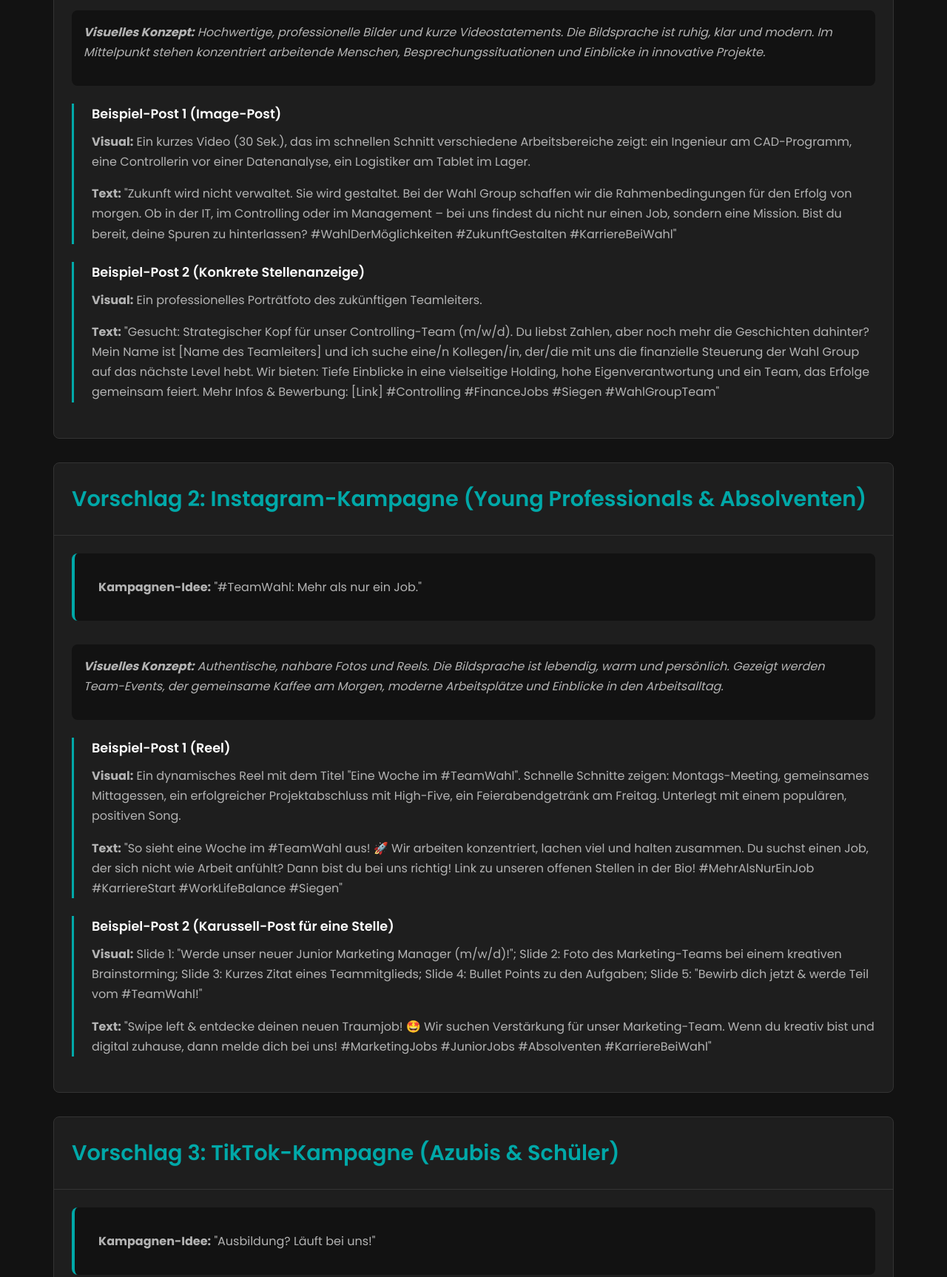
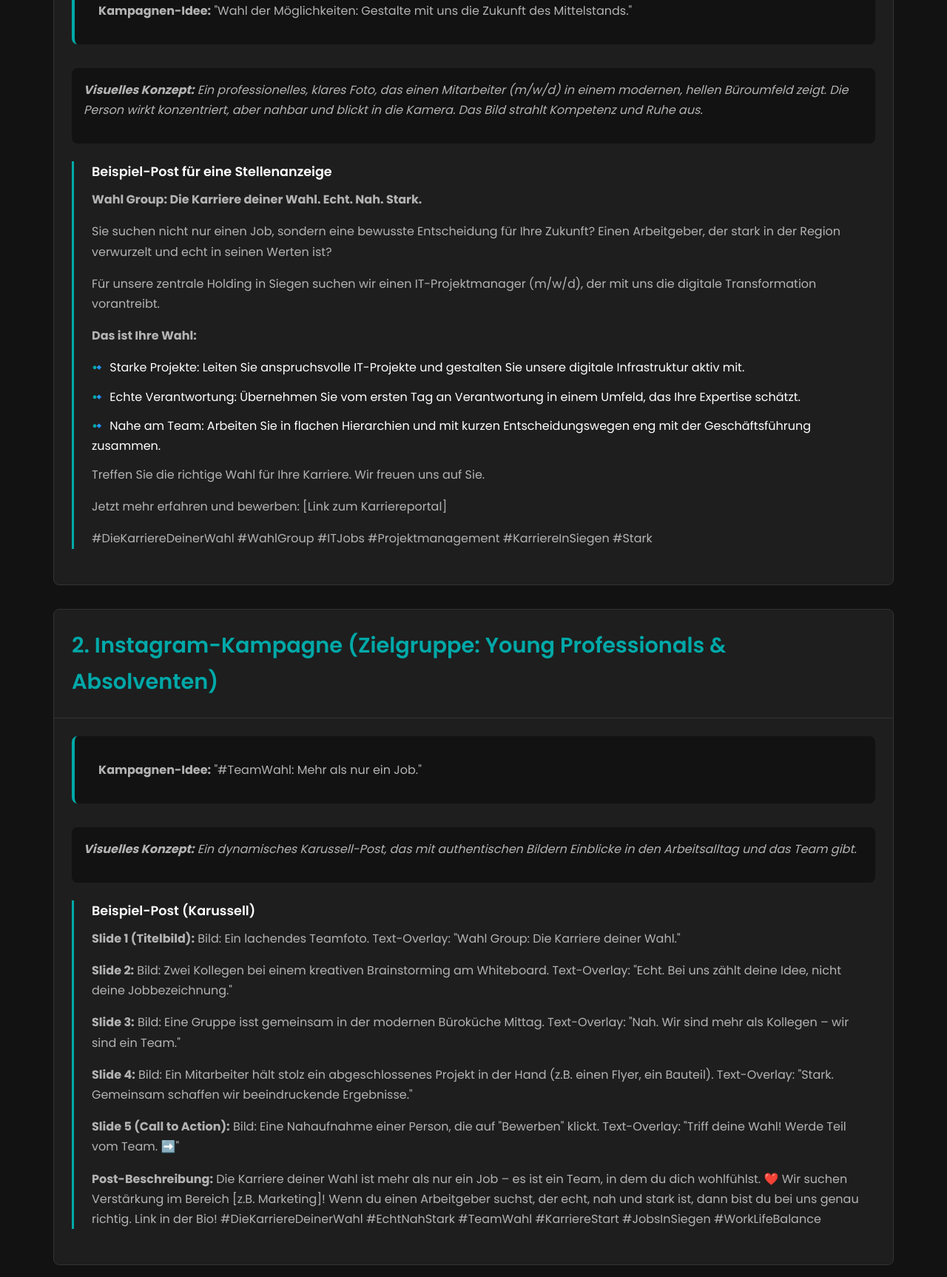
Before and after one commit to cocokizz/social-recruiting_Wahl, a plain HTML site: page index.html in a window 1280 px wide. Shown: the part 3709-5435 px from the top of the page at 74% size. Drawn offline with Linux system fonts and the light colour scheme.

Commit message:
Update index.html

```diff
--- a/index.html
+++ b/index.html
@@ -429,65 +429,68 @@
         <section id="jobanzeige" class="reveal">
             <div class="container">
                 <div class="text-center">
-                    <h2>Beispiele für Social Media Jobanzeigen</h2>
+                    <h2>Recruiting Kampagnen für alle drei Kanäle</h2>
+                    <p>Konsequent unter der Leitidee "Wahl Group: Die Karriere deiner Wahl. Echt. Nah. Stark." entwickelt.</p>
                 </div>
 
                 <div class="campaign-example-card">
-                    <h3>Vorschlag 1: LinkedIn-Kampagne (Fachkräfte & Professionals)</h3>
+                    <h3>1. LinkedIn-Kampagne (Zielgruppe: Fachkräfte)</h3>
                     <div class="campaign-example-body">
                         <p class="campaign-idea" style="margin-top:0;"><strong>Kampagnen-Idee:</strong> "Wahl der Möglichkeiten: Gestalte mit uns die Zukunft des Mittelstands."</p>
                         <div class="visual-concept">
-                            <p><strong>Visuelles Konzept:</strong> Hochwertige, professionelle Bilder und kurze Videostatements. Die Bildsprache ist ruhig, klar und modern. Im Mittelpunkt stehen konzentriert arbeitende Menschen, Besprechungssituationen und Einblicke in innovative Projekte.</p>
+                            <p><strong>Visuelles Konzept:</strong> Ein professionelles, klares Foto, das einen Mitarbeiter (m/w/d) in einem modernen, hellen Büroumfeld zeigt. Die Person wirkt konzentriert, aber nahbar und blickt in die Kamera. Das Bild strahlt Kompetenz und Ruhe aus.</p>
                         </div>
                         <div class="post-example">
-                            <h4>Beispiel-Post 1 (Image-Post)</h4>
-                            <p><strong>Visual:</strong> Ein kurzes Video (30 Sek.), das im schnellen Schnitt verschiedene Arbeitsbereiche zeigt: ein Ingenieur am CAD-Programm, eine Controllerin vor einer Datenanalyse, ein Logistiker am Tablet im Lager.</p>
-                            <p><strong>Text:</strong> "Zukunft wird nicht verwaltet. Sie wird gestaltet. Bei der Wahl Group schaffen wir die Rahmenbedingungen für den Erfolg von morgen. Ob in der IT, im Controlling oder im Management – bei uns findest du nicht nur einen Job, sondern eine Mission. Bist du bereit, deine Spuren zu hinterlassen? #WahlDerMöglichkeiten #ZukunftGestalten #KarriereBeiWahl"</p>
-                        </div>
-                         <div class="post-example">
-                            <h4>Beispiel-Post 2 (Konkrete Stellenanzeige)</h4>
-                            <p><strong>Visual:</strong> Ein professionelles Porträtfoto des zukünftigen Teamleiters.</p>
-                            <p><strong>Text:</strong> "Gesucht: Strategischer Kopf für unser Controlling-Team (m/w/d). Du liebst Zahlen, aber noch mehr die Geschichten dahinter? Mein Name ist [Name des Teamleiters] und ich suche eine/n Kollegen/in, der/die mit uns die finanzielle Steuerung der Wahl Group auf das nächste Level hebt. Wir bieten: Tiefe Einblicke in eine vielseitige Holding, hohe Eigenverantwortung und ein Team, das Erfolge gemeinsam feiert. Mehr Infos & Bewerbung: [Link] #Controlling #FinanceJobs #Siegen #WahlGroupTeam"</p>
+                            <h4>Beispiel-Post für eine Stellenanzeige</h4>
+                            <p><strong>Wahl Group: Die Karriere deiner Wahl. Echt. Nah. Stark.</strong></p>
+                            <p>Sie suchen nicht nur einen Job, sondern eine bewusste Entscheidung für Ihre Zukunft? Einen Arbeitgeber, der stark in der Region verwurzelt und echt in seinen Werten ist?</p>
+                            <p>Für unsere zentrale Holding in Siegen suchen wir einen IT-Projektmanager (m/w/d), der mit uns die digitale Transformation vorantreibt.</p>
+                            <p><strong>Das ist Ihre Wahl:</strong></p>
+                            <ul>
+                                <li style="padding-left: 0;">🔹 Starke Projekte: Leiten Sie anspruchsvolle IT-Projekte und gestalten Sie unsere digitale Infrastruktur aktiv mit.</li>
+                                <li style="padding-left: 0;">🔹 Echte Verantwortung: Übernehmen Sie vom ersten Tag an Verantwortung in einem Umfeld, das Ihre Expertise schätzt.</li>
+                                <li style="padding-left: 0;">🔹 Nahe am Team: Arbeiten Sie in flachen Hierarchien und mit kurzen Entscheidungswegen eng mit der Geschäftsführung zusammen.</li>
+                            </ul>
+                            <p>Treffen Sie die richtige Wahl für Ihre Karriere. Wir freuen uns auf Sie.</p>
+                            <p>Jetzt mehr erfahren und bewerben: [Link zum Karriereportal]</p>
+                            <p>#DieKarriereDeinerWahl #WahlGroup #ITJobs #Projektmanagement #KarriereInSiegen #Stark</p>
                         </div>
                     </div>
                 </div>
 
                 <div class="campaign-example-card">
-                    <h3>Vorschlag 2: Instagram-Kampagne (Young Professionals & Absolventen)</h3>
+                    <h3>2. Instagram-Kampagne (Zielgruppe: Young Professionals & Absolventen)</h3>
                     <div class="campaign-example-body">
                         <p class="campaign-idea" style="margin-top:0;"><strong>Kampagnen-Idee:</strong> "#TeamWahl: Mehr als nur ein Job."</p>
                         <div class="visual-concept">
-                            <p><strong>Visuelles Konzept:</strong> Authentische, nahbare Fotos und Reels. Die Bildsprache ist lebendig, warm und persönlich. Gezeigt werden Team-Events, der gemeinsame Kaffee am Morgen, moderne Arbeitsplätze und Einblicke in den Arbeitsalltag.</p>
+                            <p><strong>Visuelles Konzept:</strong> Ein dynamisches Karussell-Post, das mit authentischen Bildern Einblicke in den Arbeitsalltag und das Team gibt.</p>
                         </div>
                         <div class="post-example">
-                            <h4>Beispiel-Post 1 (Reel)</h4>
-                            <p><strong>Visual:</strong> Ein dynamisches Reel mit dem Titel "Eine Woche im #TeamWahl". Schnelle Schnitte zeigen: Montags-Meeting, gemeinsames Mittagessen, ein erfolgreicher Projektabschluss mit High-Five, ein Feierabendgetränk am Freitag. Unterlegt mit einem populären, positiven Song.</p>
-                            <p><strong>Text:</strong> "So sieht eine Woche im #TeamWahl aus! 🚀 Wir arbeiten konzentriert, lachen viel und halten zusammen. Du suchst einen Job, der sich nicht wie Arbeit anfühlt? Dann bist du bei uns richtig! Link zu unseren offenen Stellen in der Bio! #MehrAlsNurEinJob #KarriereStart #WorkLifeBalance #Siegen"</p>
-                        </div>
-                         <div class="post-example">
-                            <h4>Beispiel-Post 2 (Karussell-Post für eine Stelle)</h4>
-                            <p><strong>Visual:</strong> Slide 1: "Werde unser neuer Junior Marketing Manager (m/w/d)!"; Slide 2: Foto des Marketing-Teams bei einem kreativen Brainstorming; Slide 3: Kurzes Zitat eines Teammitglieds; Slide 4: Bullet Points zu den Aufgaben; Slide 5: "Bewirb dich jetzt & werde Teil vom #TeamWahl!"</p>
-                            <p><strong>Text:</strong> "Swipe left & entdecke deinen neuen Traumjob! 🤩 Wir suchen Verstärkung für unser Marketing-Team. Wenn du kreativ bist und digital zuhause, dann melde dich bei uns! #MarketingJobs #JuniorJobs #Absolventen #KarriereBeiWahl"</p>
+                            <h4>Beispiel-Post (Karussell)</h4>
+                            <p><strong>Slide 1 (Titelbild):</strong> Bild: Ein lachendes Teamfoto. Text-Overlay: "Wahl Group: Die Karriere deiner Wahl."</p>
+                            <p><strong>Slide 2:</strong> Bild: Zwei Kollegen bei einem kreativen Brainstorming am Whiteboard. Text-Overlay: "Echt. Bei uns zählt deine Idee, nicht deine Jobbezeichnung."</p>
+                            <p><strong>Slide 3:</strong> Bild: Eine Gruppe isst gemeinsam in der modernen Büroküche Mittag. Text-Overlay: "Nah. Wir sind mehr als Kollegen – wir sind ein Team."</p>
+                            <p><strong>Slide 4:</strong> Bild: Ein Mitarbeiter hält stolz ein abgeschlossenes Projekt in der Hand (z.B. einen Flyer, ein Bauteil). Text-Overlay: "Stark. Gemeinsam schaffen wir beeindruckende Ergebnisse."</p>
+                            <p><strong>Slide 5 (Call to Action):</strong> Bild: Eine Nahaufnahme einer Person, die auf "Bewerben" klickt. Text-Overlay: "Triff deine Wahl! Werde Teil vom Team. ➡️"</p>
+                            <p><strong>Post-Beschreibung:</strong> Die Karriere deiner Wahl ist mehr als nur ein Job – es ist ein Team, in dem du dich wohlfühlst. ❤️ Wir suchen Verstärkung im Bereich [z.B. Marketing]! Wenn du einen Arbeitgeber suchst, der echt, nah und stark ist, dann bist du bei uns genau richtig. Link in der Bio! #DieKarriereDeinerWahl #EchtNahStark #TeamWahl #KarriereStart #JobsInSiegen #WorkLifeBalance</p>
                         </div>
                     </div>
                 </div>
 
                 <div class="campaign-example-card">
-                    <h3>Vorschlag 3: TikTok-Kampagne (Azubis & Schüler)</h3>
+                    <h3>3. TikTok-Kampagne (Zielgruppe: Azubis & Schüler)</h3>
                     <div class="campaign-example-body">
                         <p class="campaign-idea" style="margin-top:0;"><strong>Kampagnen-Idee:</strong> "Ausbildung? Läuft bei uns!"</p>
                         <div class="visual-concept">
-                            <p><strong>Visuelles Konzept:</strong> Ausschließlich mit dem Smartphone aufgenommene, unbearbeitete Videos. Der Look ist bewusst "unperfekt", um maximale Glaubwürdigkeit zu erzielen.</p>
+                            <p><strong>Visuelles Konzept:</strong> Ein kurzes "Point of View" (POV) Video, das von einem aktuellen Azubi mit dem Smartphone gefilmt wird.</p>
                         </div>
                         <div class="post-example">
-                            <h4>Beispiel-Video 1 (Trend-Sound)</h4>
-                            <p><strong>Konzept:</strong> Ein Azubi sitzt am Schreibtisch. Text-Einblendung: "Wenn du im Vorstellungsgespräch gesagt hast, du bist 'belastbar'". Schnitt. Der Azubi balanciert drei Aktenordner, ein Telefon klingelt und ein Kollege fragt etwas. Der Azubi schaut mit einem Augenzwinkern in die Kamera.</p>
-                            <p><strong>Text:</strong> "Keine Sorge, so schlimm ist es nicht 😉 Aber bei uns lernst du, wie man's rockt! Bock auf eine Ausbildung bei der Wahl Group? #Ausbildung2025 #AzubiLeben #OfficeHumor #LäuftBeiUns #WahlAzubiLeben"</p>
-                        </div>
-                         <div class="post-example">
-                            <h4>Beispiel-Video 2 (Q&A-Format)</h4>
-                            <p><strong>Konzept:</strong> Ein Azubi beantwortet eine eingeblendete Frage aus den Kommentaren, z.B. "Was verdient man bei euch im ersten Lehrjahr?". Der Azubi antwortet direkt in die Kamera: "Gute Frage! Bei uns steigst du mit [Betrag X] ein. Und der Kaffee geht auf uns! 😉 Noch mehr Fragen? Packt sie in die Kommentare!"</p>
-                            <p><strong>Text:</strong> "Ihr fragt, wir antworten! 💬 Was wollt ihr über die Ausbildung bei uns wissen? #FragUns #Ausbildung #Gehalt #KarriereStart #Siegen"</p>
+                            <h4>Beispiel-Video (POV-Format)</h4>
+                            <p><strong>Szene 1:</strong> Kamera zeigt die Perspektive einer Person, die nervös vor einer Bürotür steht. On-Screen-Text: "POV: Du hast die Wahl zwischen einem langweiligen Praktikum..."</p>
+                            <p><strong>Szene 2 (Schnitt):</strong> Die Tür schwingt auf. Ein freundlicher Azubi grinst in die Kamera, im Hintergrund sieht man ein modernes Büro, Leute lachen. Er wirft einem symbolisch einen Schlüsselbund zu. On-Screen-Text: "...und dem Start deiner echt starken Karriere."</p>
+                            <p><strong>Sound:</strong> Ein populärer, positiver Trend-Sound.</p>
+                            <p><strong>End-Card:</strong> Text: "Die Karriere deiner Wahl. Ausbildung bei der Wahl Group."</p>
+                            <p><strong>Video-Beschreibung (Caption):</strong> Die beste Wahl für deinen Start ins Berufsleben! 😉 Bock auf eine Ausbildung, die echt Laune macht? Dann bewirb dich jetzt bei uns! #DieKarriereDeinerWahl #Ausbildung2025 #AzubiLeben #POV #EchtStark #LäuftBeiUns</p>
                         </div>
                     </div>
                 </div>
```
